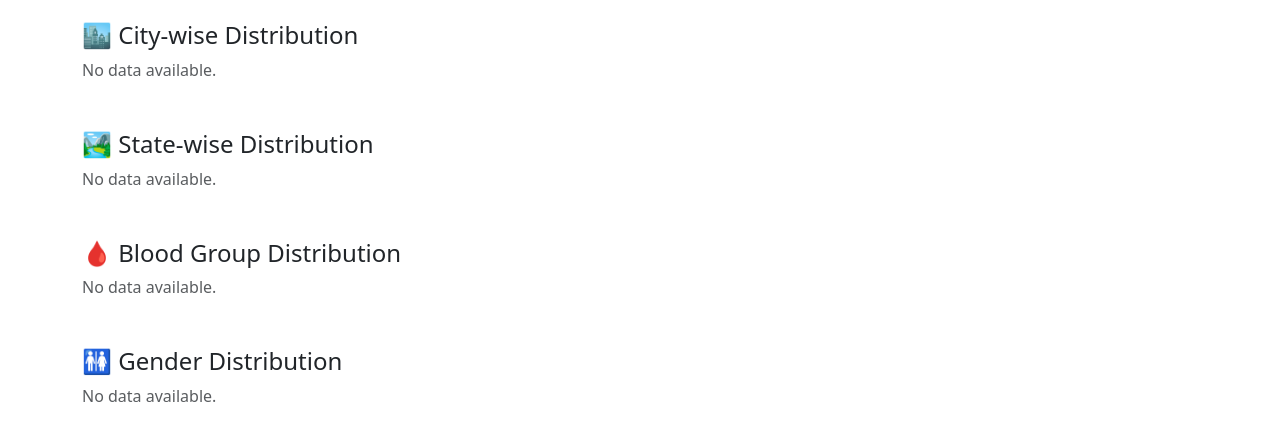
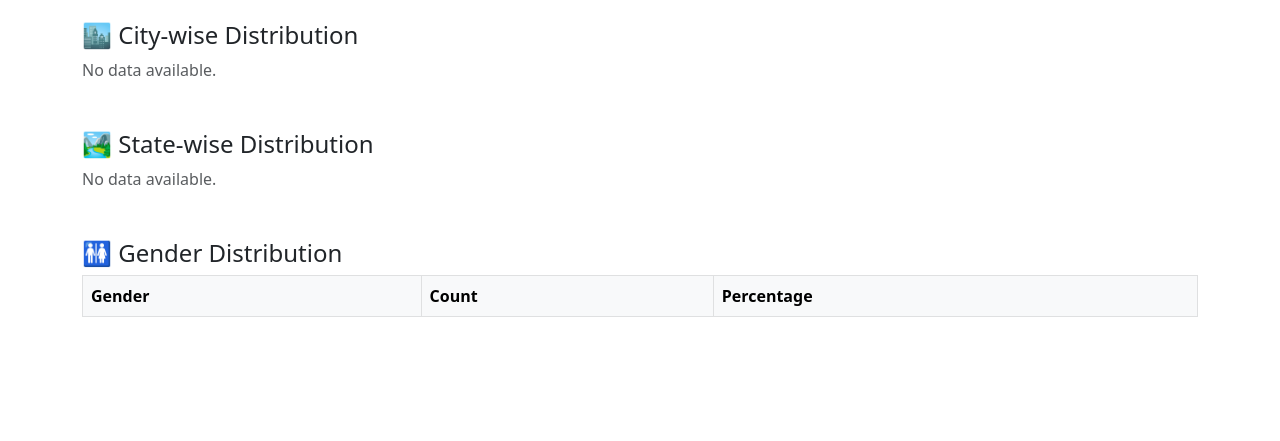
Before and after one commit to pratham1kruk/HR-management-system, a Flask app: page /mongo-analytics/ in a window 1280 px wide. Shown: the part 301-742 px from the top of the page. Run offline with Flask 3, Linux system fonts and the light colour scheme; tables that the repository leaves empty hold one stand-in row (values such as "Sample post"); a database or web service that is not in the repository returns one stand-in record (values such as "Sample title"); data that the repository does not hold is empty; some libraries are stand-ins or nearby versions.

Commit message:
mongo analytics fixes

```diff
--- a/backend/routes/mongo_analytics_routes.py
+++ b/backend/routes/mongo_analytics_routes.py
@@ -20,14 +20,14 @@ def mongo_stats():
 
     # 3. City-wise Count
     city_pipeline = [
-        {"$group": {"_id": "$city", "count": {"$sum": 1}}},
+        {"$group": {"_id": "$residence.city", "count": {"$sum": 1}}},
         {"$sort": {"count": -1}}
     ]
     city_data = list(collection.aggregate(city_pipeline))
 
     # 4. State-wise Count
     state_pipeline = [
-        {"$group": {"_id": "$state", "count": {"$sum": 1}}},
+        {"$group": {"_id": "$residence.state", "count": {"$sum": 1}}},
         {"$sort": {"count": -1}}
     ]
     state_data = list(collection.aggregate(state_pipeline))
@@ -48,7 +48,7 @@ def mongo_stats():
         {"$group": {
             "_id": "$blood_group",
             "count": {"$sum": 1},
-            "emp_ids": {"$push": {"id": "$_id", "name": "$name"}}
+            "employee_ids": {"$push": "$employee_id"}
         }},
         {"$sort": {"count": -1}}
     ]
--- a/backend/templates/mongo_stats.html
+++ b/backend/templates/mongo_stats.html
@@ -35,10 +35,10 @@
           </tr>
         </thead>
         <tbody>
-          {% for qualification, count in qualification_data %}
+          {% for q in qualification_data %}
           <tr>
-            <td>{{ qualification }}</td>
-            <td>{{ count }}</td>
+            <td>{{ q._id }}</td>
+            <td>{{ q.count }}</td>
           </tr>
           {% endfor %}
         </tbody>
@@ -60,10 +60,10 @@
           </tr>
         </thead>
         <tbody>
-          {% for city, count in city_data %}
+          {% for city in city_data %}
           <tr>
-            <td>{{ city }}</td>
-            <td>{{ count }}</td>
+            <td>{{ city._id or "Unknown" }}</td>
+            <td>{{ city.count }}</td>
           </tr>
           {% endfor %}
         </tbody>
@@ -85,35 +85,10 @@
           </tr>
         </thead>
         <tbody>
-          {% for state, count in state_data %}
+          {% for state in state_data %}
           <tr>
-            <td>{{ state }}</td>
-            <td>{{ count }}</td>
-          </tr>
-          {% endfor %}
-        </tbody>
-      </table>
-    {% else %}
-      <p class="text-muted">No data available.</p>
-    {% endif %}
-  </div>
-
-  <!-- Blood Group -->
-  <div class="mb-5">
-    <h4>🩸 Blood Group Distribution</h4>
-    {% if blood_data %}
-      <table class="table table-bordered">
-        <thead class="table-light">
-          <tr>
-            <th>Blood Group</th>
-            <th>Count</th>
-          </tr>
-        </thead>
-        <tbody>
-          {% for bg, count in blood_data %}
-          <tr>
-            <td>{{ bg }}</td>
-            <td>{{ count }}</td>
+            <td>{{ state._id or "Unknown" }}</td>
+            <td>{{ state.count }}</td>
           </tr>
           {% endfor %}
         </tbody>
@@ -126,27 +101,10 @@
   <!-- Gender Distribution -->
   <div class="mb-5">
     <h4>🚻 Gender Distribution</h4>
-    {% if gender_data %}
     <table class="table table-bordered">
       <thead class="table-light">
         <tr>
           <th>Gender</th>
           <th>Count</th>
+          <th>Percentage</th>
         </tr>
-        </thead>
-        <tbody>
-          {% for gender, count in gender_data %}
-          <tr>
-            <td>{{ gender }}</td>
-            <td>{{ count }}</td>
-          </tr>
-          {% endfor %}
-        </tbody>
-      </table>
-    {% else %}
-      <p class="text-muted">No data available.</p>
-    {% endif %}
-  </div>
-
-</body>
-</html>
```
Lines whose indentation alone changed are shown as unchanged.
